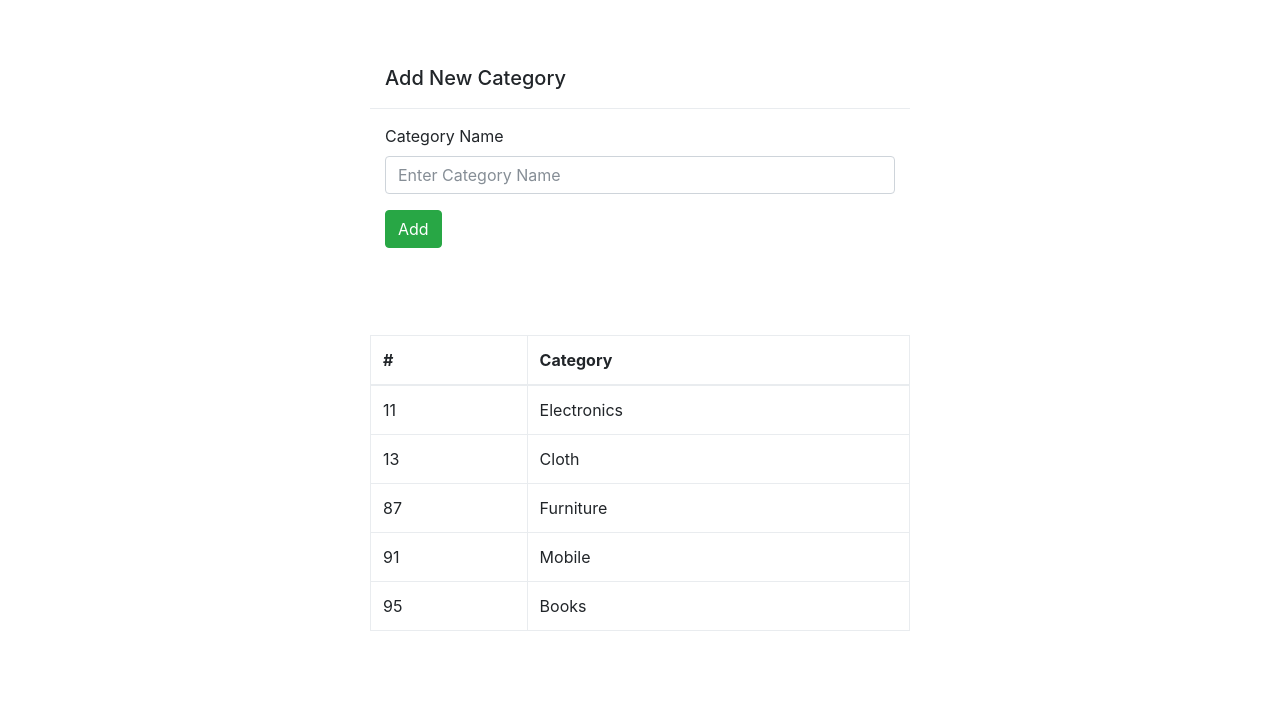
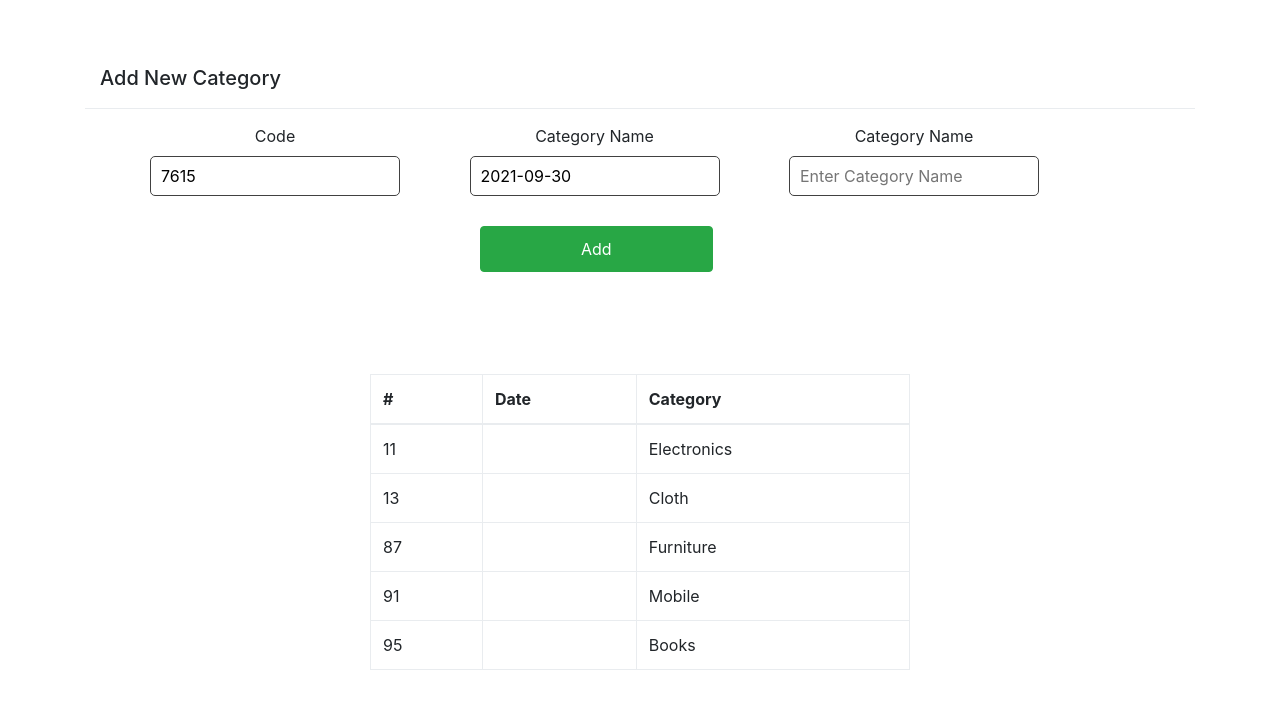
Before and after one commit to arif853/inventory, a PHP site: page /inventory/templates/category.php in a window 1280 px wide. Shown: the part 56-765 px from the top of the page. Run offline with PHP 8.4, Linux system fonts and the light colour scheme; data comes from the database, SQL or seed files in the repository; data that the repository does not hold is empty.

Commit message:
New update

```diff
--- a/css/style.css
+++ b/css/style.css
@@ -27,22 +27,24 @@ a,a:hover{
     height: 100%;
     background: rgba(0, 0, 0, 0.7);
 }
-#login_window{
+
+/* ======================================= */
+#mini_window{
     margin: 100px auto;
     width: 380px;
     height: 450px;
     background: rgba(179, 255, 198, 0.301);
 }
-#login_window h2{
+#mini_window h2{
     text-align: center;
     margin-left: 10px;
     font-size: 40px;
     font-weight: 700;
 }
-#login_window h4{
+#mini_window h4{
     text-align: center;
 }
-#login_window h4.wrng_pass{
+#mini_window h4.wrng_pass{
     text-align: center;
     font-size: 16px;
     font-weight: 700;
@@ -182,3 +184,22 @@ iframe #fc:hover #hov {
 	margin-left: 220px;
 	margin-top: 50px;
 }
+
+/* ================== fillbox CSS ================== */
+
+.category-body .fill_box{
+    display: inline-block;
+    margin-left: 65px;
+}
+.category-body .fill_box label{
+    display: block;
+}
+.category-body .fill_box input{
+    border: 1px solid rgb(65, 65, 65);
+    border-radius: 5px;
+}
+.category-body #add_btn{
+        display: block;
+        margin: 30px 395px;
+        padding: 10px 100px;
+}
--- a/login.php
+++ b/login.php
@@ -55,7 +55,7 @@ session_start();
         <img src="image/Inventory-Control.jpg" alt="bookwithgreen">
         </div>
         <div class="overlay">
-            <div id="login_window" class="login_window">
+            <div id="mini_window" class="login_window">
                 <h2>Welcome to</h2>
                 <h4> Inventory Management System</h4>
                <?php
@@ -74,11 +74,11 @@ session_start();
                         <input type="password" name="password" id="" placeholder="Password">
                     </div>
                     <div class="submit">
-                        <input type="submit" value="Login">
+                        <input type="submit" class="btn btn-success" value="Login">
                     </div>
                 </form>
                 <div class="new_user">
-                    <a href="resetpassword.php">Forget Password? </a>
+                    <a href="resetpassword.php" class="btn btn-warning">Forget Password? </a>
                 </div>
         </div>
 
--- a/manage_brand.php
+++ b/manage_brand.php
@@ -57,7 +57,7 @@
 					}
 				?>
 		    </tbody>
-		  </table>
+		</table>
 	</div>
 
 
--- a/manage_categories.php
+++ b/manage_categories.php
@@ -32,6 +32,7 @@
 		    <thead>
 		      <tr>
 		        <th>#</th>
+		        <th>Date</th>
 		        <th>Category</th>
 		        <th>Status</th>
 		        <th>Action</th>
@@ -47,6 +48,7 @@
 				?>
 			<tr>
 				<td><?php echo $category_data['cid']; ?></td>
+				<td><?php echo $category_data['added_date']; ?></td>
 				<td> <?php echo $category_data['category_name']; ?></td>
 				<td> <a href="#" class="btn btn-success btn-sm">Active</a></td>
 				<td>
--- a/templates/category.php
+++ b/templates/category.php
@@ -4,7 +4,10 @@
     if (isset($_POST['categoryname']) && !empty($_POST['categoryname']))
     {
       $c_name = $_POST['categoryname'];
-      $query2 = "INSERT INTO categories ( category_name) VALUES ('$c_name')";
+      $c_code = $_POST['category_code'];
+      $c_date = $_POST['category_date'];
+
+      $query2 = "INSERT INTO categories (cid, category_name, added_date) VALUES ('$c_code', '$c_name', '$c_date')";
       $result2 = mysqli_query($conn,$query2);
 
       if ($result2 === TRUE) {
@@ -52,8 +55,8 @@
 <br><br>
 <div class="container">
   <div class="row">
-    <div class="col-lg-3"></div>
-    <div class="col-lg-6">
+    <!-- <div class="col-lg-3"></div> -->
+    <div class="col-lg-12">
         <div id="form_category">
           <div class="modal-header">
             <h5 class="modal-title" id="exampleModalLabel">Add New Category</h5>
@@ -64,19 +67,25 @@
                   echo '<h5 class= "wrng_pass" >' .$wrng_pass. '</h5>' ;
               }
           ?>
-          <div class="modal-body">
+          <div class="category-body">
             <form id="category_form" method="POST">
-              <div class="form-group">
+              <div class="fill_box">
+                <label>Code</label>
+                <input type="text"  name="category_code" value="<?php echo rand(1000, 9999); ?>" readonly>
+              </div>
+              <div class="fill_box">
                 <label>Category Name</label>
-                <input type="text" class="form-control" name="categoryname" id="categoryname" placeholder="Enter Category Name">
-
+                <input type="text" name="category_date" value="<?php echo date("Y-m-d"); ?>" readonly>
               </div>
-              <input type="submit" class="btn btn-success" value="Add">
+              <div class="fill_box">
+                <label>Category Name</label>
+                <input type="text" name="categoryname" id="categoryname" placeholder="Enter Category Name">
+              </div>
+              <input type="submit" class="btn btn-success" id="add_btn" value="Add">
             </form>
           </div>
         </div>
     </div>
-    <div class="col-lg-3"></div>
   </div>
   <br><br><br>
   <div class="row">
@@ -86,6 +95,7 @@
             <thead>
               <tr>
                 <th>#</th>
+                <th>Date</th>
                 <th>Category</th>
               </tr>
             </thead>
@@ -99,6 +109,7 @@
             ?>
           <tr>
             <td><?php echo $category_data['cid']; ?></td>
+            <td><?php echo $category_data['added_date']; ?></td>
             <td> <?php echo $category_data['category_name']; ?></td>
 
           </tr>
--- a/templates/header.php
+++ b/templates/header.php
@@ -6,7 +6,7 @@
   <div class="collapse navbar-collapse" id="navbarNav">
     <ul class="navbar-nav">
       <li class="nav-item active">
-        <a class="nav-link" href="dashboard.php"><i class="fa fa-home">&nbsp;</i>Home <span class="sr-only">(current)</span></a>
+        <a class="nav-link" href="dashboard.php"><i class="fa fa-home">&nbsp;</i>Home</a>
       </li>
       <li class="nav-item active">
         <a class="nav-link" href="logout.php"><i class="fa fa-user"></i>Logout</a>
```
Also changed, not shown: resetpassword.php (+9 -3 lines), templates/brand.php (+50 -9 lines). Lines whose indentation alone changed are shown as unchanged.
